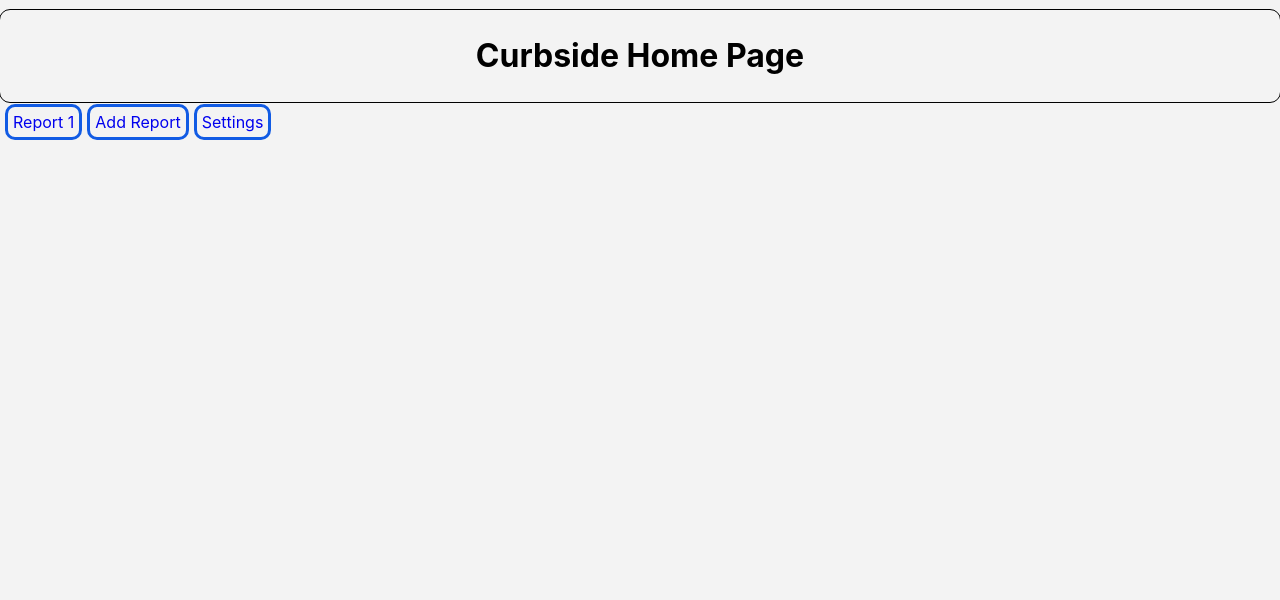
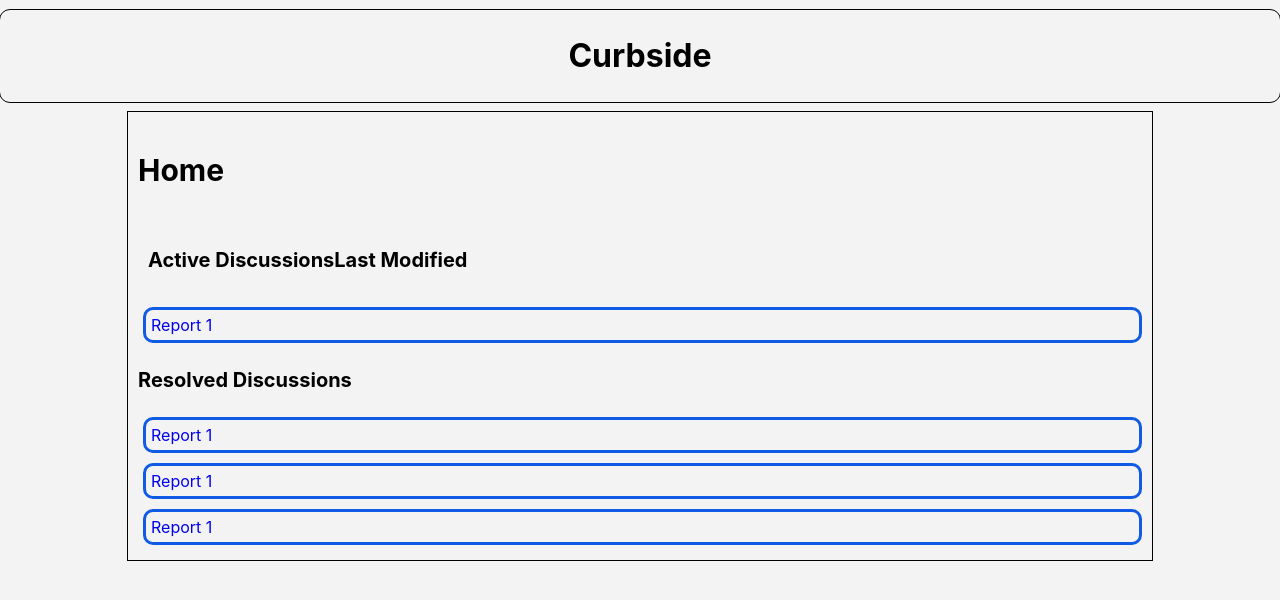
Before and after one commit to BenTheNetizen/DiStasio-Project, a React (Create React App) app in the folder client/: page / in a window 1280 px wide. Shown: the top 600 px of the page. Built offline with nearby package versions, Linux system fonts and the light colour scheme.

Commit message:
changed home page

```diff
--- a/client/src/App.js
+++ b/client/src/App.js
@@ -3,8 +3,7 @@ import React, { Fragment } from 'react';
 import { BrowserRouter as Router, Route, Routes } from 'react-router-dom';
 import Home from './components/Home';
 import Report1 from './components/Report1';
-import AddReport from './components/AddReport';
-import Settings from './components/Settings';
+
 
 function App() {
   return(
@@ -14,8 +13,6 @@ function App() {
           <Routes>
             <Route exact path="/" element={<Home />}></Route>
             <Route exact path="/Report1" element={<Report1 />}></Route>
-            <Route exact path="/AddReport" element={<AddReport />}></Route>
-            <Route exact path="/Settings" element={<Settings />}></Route>
 
           </Routes>
         </Fragment>
--- a/client/src/components/AddReport.js
+++ /dev/null
@@ -1,14 +0,0 @@
-import React, { Fragment } from 'react';
-
-
-function AddReport() {
-  return(
-    <div>
-
-        <button>Upload Report</button>
-    </div>
-  )
-}
-
-
-export default AddReport;
--- a/client/src/components/Home.css
+++ b/client/src/components/Home.css
@@ -50,3 +50,36 @@
 .report-button:hover {
 	filter: brightness(125%);
 }
+
+.curbside-home {
+	display: flex;
+	flex-direction: column;
+	height: min-content;
+	justify-content: left;
+	padding: 10px;
+	width: auto;
+	height: auto;
+	margin-left: 10%;
+	margin-right: 10%;
+	margin-bottom: 20px;
+	outline: 1px solid black;
+}
+
+.home-heading {
+	font-size: 30px;
+	font-weight: bold;
+
+}
+
+.home-subheading {
+	font-size: 20px;
+	font-weight: bold;
+}
+
+.row-div{
+	display: flex;
+	flex-direction: Row;
+	height: min-content;
+	justify-content: left;
+	padding: 10px;
+}
--- a/client/src/components/Home.js
+++ b/client/src/components/Home.js
@@ -8,14 +8,26 @@ function Home() {
     return (
     <div>
         <div class="heading-curbside">
-                <h1>Curbside Home Page</h1>
+                <h1>Curbside</h1>
         </div>
-        <div>
+        <div class="curbside-home">
+            <p class="home-heading">
+                Home
+            </p>
+            <div class="row-div">
+                <p class="home-subheading">Active Discussions</p>
+                <p class="home-subheading">Last Modified</p>
+            </div>
             <Link style={{ textDecoration: 'none' }}  class="nav-link" to="/Report1">Report 1</Link>
-            <Link style={{ textDecoration: 'none' }}  class="nav-link" to="/AddReport">Add Report</Link>
-            <Link style={{ textDecoration: 'none' }}  class="nav-link" to="/Settings">Settings</Link>
+
+            <p class="home-subheading">Resolved Discussions</p>
+            <Link style={{ textDecoration: 'none' }}  class="nav-link" to="/Report1">Report 1</Link>
+            <Link style={{ textDecoration: 'none' }}  class="nav-link" to="/Report1">Report 1</Link>
+            <Link style={{ textDecoration: 'none' }}  class="nav-link" to="/Report1">Report 1</Link>
+
 
         </div>
+
 
     </div>
     )
--- a/client/src/components/Report1.css
+++ b/client/src/components/Report1.css
@@ -10,6 +10,25 @@
 
 .users-button{
 	border-radius: 10px;
+}
+
+
+.back-button {
+	border-radius: 10px;
+    outline: 1px solid black;
+	width: 40px;
+	height: 40px;
+	font-size: 15px;
+	padding: 10px;
+	margin-left: 10px;
+	margin-top: 10px;
+
+
+}
+
+.back-button:hover {
+	transform: scale(1.1);
+	filter: brightness(125%);
 }
 
 .heading-curbside{
--- a/client/src/components/Report1.js
+++ b/client/src/components/Report1.js
@@ -18,9 +18,8 @@ function Report1() {
     }
     return (
     <div>
-
+        <Link class="back-button" to="/">Back</Link>
         <div class="header">
-            <Link to="/">Back</Link>
             <div class="heading-curbside">
                 <h2>Pathology Report #1</h2>
             </div>
--- a/client/src/components/Settings.js
+++ /dev/null
@@ -1,15 +0,0 @@
-import './Settings.css'
-
-function Settings() {
-    return(
-        <div>
-            <h1>Settings</h1>
-            <button>Change Comment Decay Rate</button>
-            <p>This button will be used for changing the time in which comments are deleted</p>
-
-
-        </div>
-    )
-}
-
-export default Settings;
--- a/client/src/components/Sidebar.js
+++ b/client/src/components/Sidebar.js
@@ -31,9 +31,9 @@ function Sidebar() {
         comments.push(comment);
         setaddCommentBox(false);
         console.log(comments)
+    }
 
-
-    }
+    const [displayReplyInput, setDisplayReplyInput] = useState("");
     return (
     <div>
         <div>
@@ -41,7 +41,10 @@ function Sidebar() {
             <div>
                 {comments.map(comment => <div class="comment-box">
                 {comment}
+                <>
                 <button >Reply</button>
+
+                </>
             </div>)}
             </div>
         </div>
```
Also changed, not shown: client/src/components/AddReport.css (deleted), client/src/components/Settings.css (deleted).
